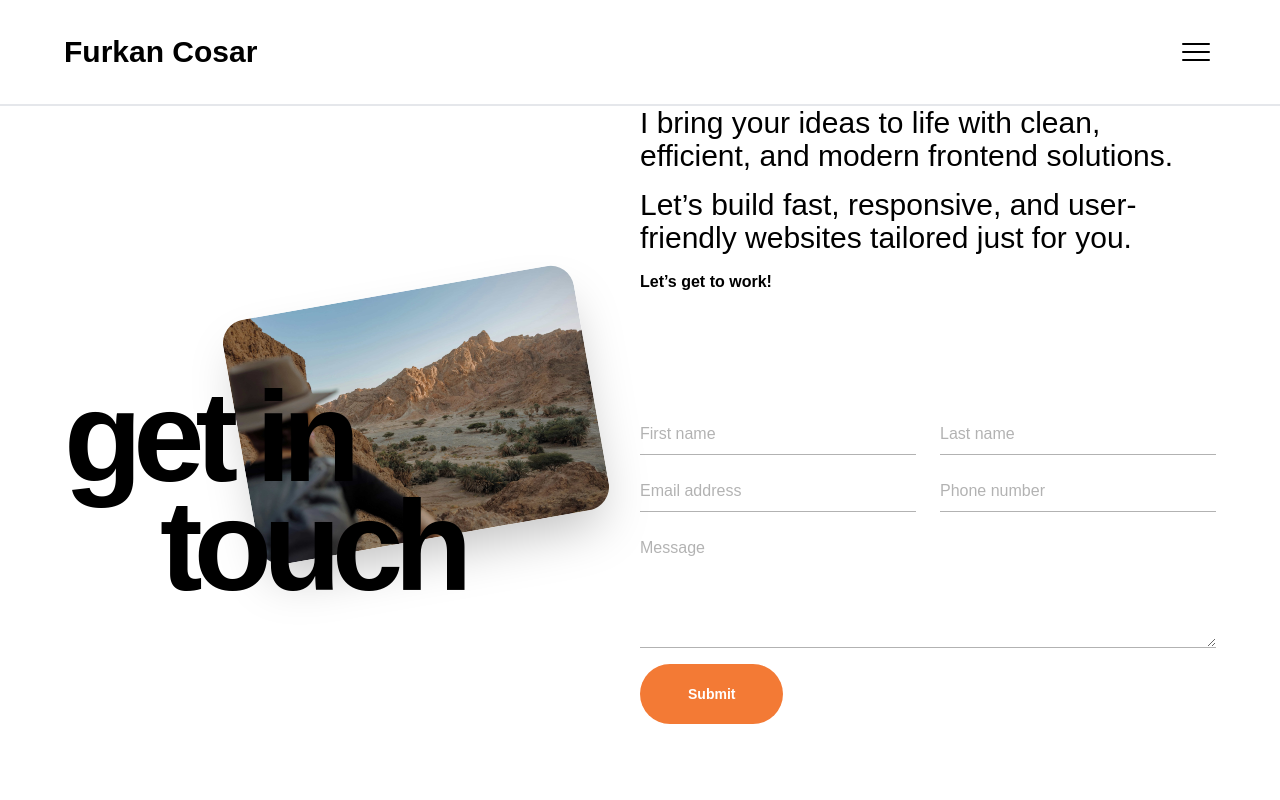
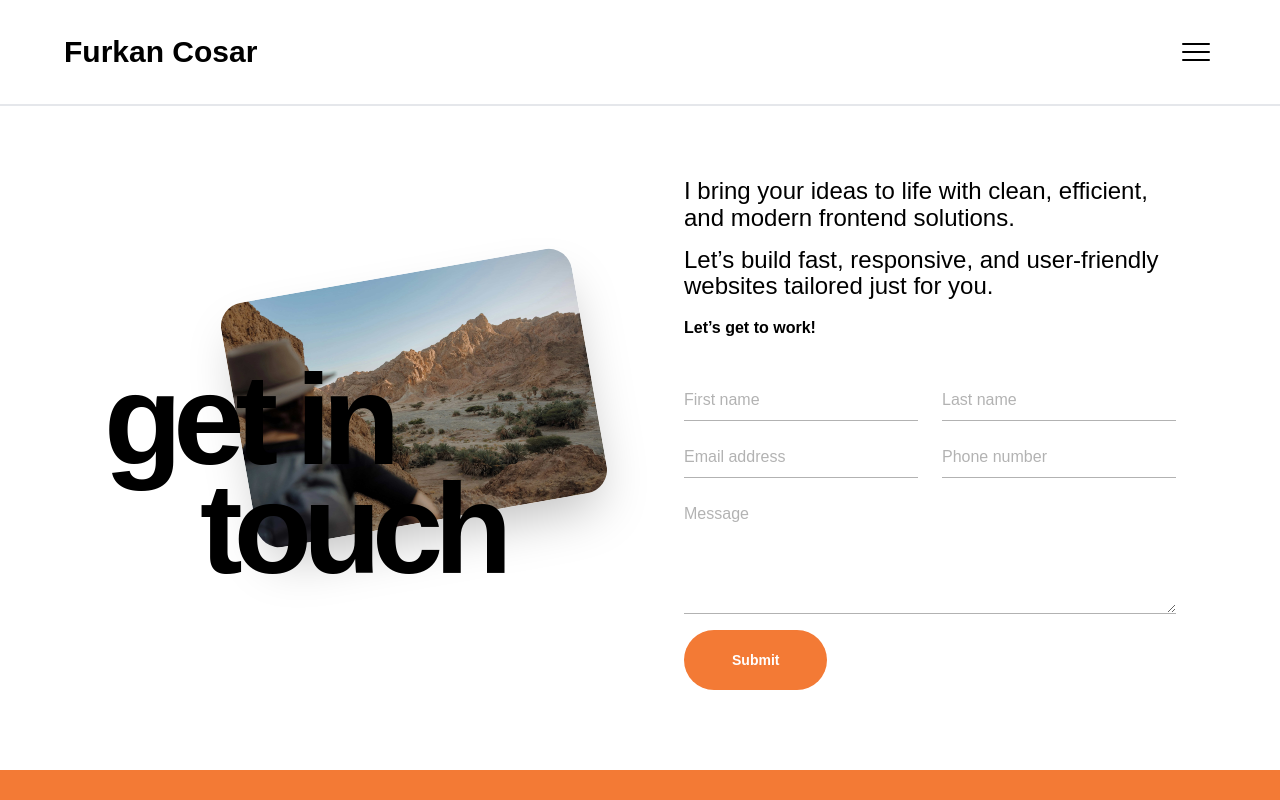
Before and after one commit to Luchhass/Portfolio-app, a Next.js app: page /contact in a window 1280 px wide. Shown: the top 800 px of the page. Built offline with nearby package versions, Linux system fonts and the light colour scheme.

Commit message:
Adjust desktop layout for responsive design

```diff
--- a/src/app/about/page.jsx
+++ b/src/app/about/page.jsx
@@ -102,7 +102,7 @@ export default function AboutPage() {
       </section>
 
       {/* About Me Section */}
-      <section className="flex flex-col gap-32 px-8 md:px-10 lg:px-16">
+      <section className="flex flex-col gap-32 m-auto px-8 max-w-[600px] md:px-10 md:max-w-[850px] lg:px-16 lg:max-w-[1200px]">
         {/* The Creator Paragraph */}
         <div className="flex flex-col gap-6 md:gap-8 lg:gap-10">
           <h1 className="text-black dark:text-white text-right text-6xl md:text-7xl lg:text-8xl font-black leading-[0.8] tracking-[-0.08em]">
--- a/src/app/contact/page.jsx
+++ b/src/app/contact/page.jsx
@@ -3,7 +3,7 @@ import Image from "next/image";
 
 export default function ContactPage() {
   return (
-    <main className="flex flex-col lg:flex-row lg:items-center lg:justify-center lg:min-h-[calc(100dvh-106px)] px-8 md:px-10 lg:px-16">
+    <main className="flex flex-col lg:flex-row lg:gap-22 lg:items-center lg:justify-between m-auto px-8 max-w-[600px] md:px-10 md:max-w-[850px] lg:px-16 lg:max-w-[1200px]">
       {/* Contact Page Hero Section */}
       <section className="flex-1 relative flex justify-center m-auto lg:m-0 my-32 md:my-42 lg:my-52">
         <div className="relative -top-10 ml-32 z-0">
@@ -25,8 +25,8 @@ export default function ContactPage() {
       </section>
 
       {/* Contact Page Form Section */}
-      <section className="flex-1 flex flex-col gap-6 md:gap-8 lg:gap-10">
-        <div className="flex flex-col gap-4 text-xl md:text-2xl lg:text-3xl font-extralight leading-[1.1] text-black dark:text-white">
+      <section className="flex-1 flex flex-col gap-6 md:gap-8 lg:gap-10 lg:mt-8">
+        <div className="flex flex-col gap-4 text-xl md:text-xl lg:text-2xl font-extralight leading-[1.1] text-black dark:text-white">
           <h2>
             I bring your ideas to life with clean, efficient, and modern
             frontend solutions.
--- a/src/app/page.jsx
+++ b/src/app/page.jsx
@@ -50,7 +50,7 @@ export default function Home() {
       </section>
 
       {/* Projects Highlights Section */}
-      <section className="px-8 py-0 md:px-10 lg:px-16">
+      <section className="m-auto px-8 max-w-[600px] md:px-10 md:max-w-[850px] lg:px-16 lg:max-w-[1200px]">
         <ProjectHighlights />
       </section>
 
--- a/src/app/projects/page.jsx
+++ b/src/app/projects/page.jsx
@@ -26,7 +26,7 @@ export default function ProjectsPage() {
   return (
     <main className="px-8 py-6 md:px-10 md:py-8 lg:px-16 lg:py-8">
       {/* Projects Paragraph Section */}
-      <section className="flex flex-col gap-6 md:gap-8 lg:gap-10">
+      <section className="flex flex-col gap-6 md:gap-8 lg:gap-10 m-auto max-w-[600px] md:max-w-[850px] lg:max-w-[1200px]">
         <h1 className="text-6xl md:text-7xl lg:text-8xl font-black leading-[0.8] tracking-[-0.08em] text-black dark:text-white">
           what I’ve
           <br />
@@ -44,7 +44,7 @@ export default function ProjectsPage() {
       </section>
 
       {/* Projects Section */}
-      <section className="flex flex-col gap-10 md:gap-14 lg:gap-18 mt-32">
+      <section className="flex flex-col gap-10 md:gap-14 lg:gap-18 mt-32 m-auto max-w-[600px] md:max-w-[850px] lg:max-w-[1200px]">
         {/* Projects Navigation */}
         <div className="flex justify-between :items-center items-center">
           <nav className="flex-1 text-center md:text-left">
@@ -124,6 +124,7 @@ export default function ProjectsPage() {
                   className="block group"
                 >
                   <div className="relative mb-6 overflow-hidden rounded-4xl bg-black/50 dark:bg-white/50 transition duration-300 group-hover:scale-[1.01]">
+                    <div className="absolute inset-0 z-10 pointer-events-none rounded-4xl shadow-[inset_0_0_20px_rgba(0,0,0,0.15)]"></div>
                     <Image
                       src={deployment.screenshot}
                       alt={deployment.name}
--- a/src/components/ContactForm.jsx
+++ b/src/components/ContactForm.jsx
@@ -94,7 +94,7 @@ export default function ContactForm() {
   return (
     <div
       onSubmit={handleSubmit}
-      className="flex flex-col space-y-4 py-12 md:py-16 lg:py-20"
+      className="flex flex-col space-y-4 mb-6 md:mb-8 lg:mb-10"
     >
       {/* Form Inputs */}
       <div className="flex flex-col space-y-4">
--- a/src/components/ProjectHighlights.jsx
+++ b/src/components/ProjectHighlights.jsx
@@ -44,6 +44,7 @@ export default function ProjectHighlights() {
             className="group block"
           >
             <div className="relative mb-6 overflow-hidden rounded-4xl bg-black/30 transition-transform duration-300 group-hover:scale-[1.01]">
+              <div className="absolute inset-0 z-10 pointer-events-none rounded-4xl shadow-[inset_0_0_20px_rgba(0,0,0,0.15)]"></div>
               <Image
                 src={project.screenshot}
                 alt={project.name}
```
